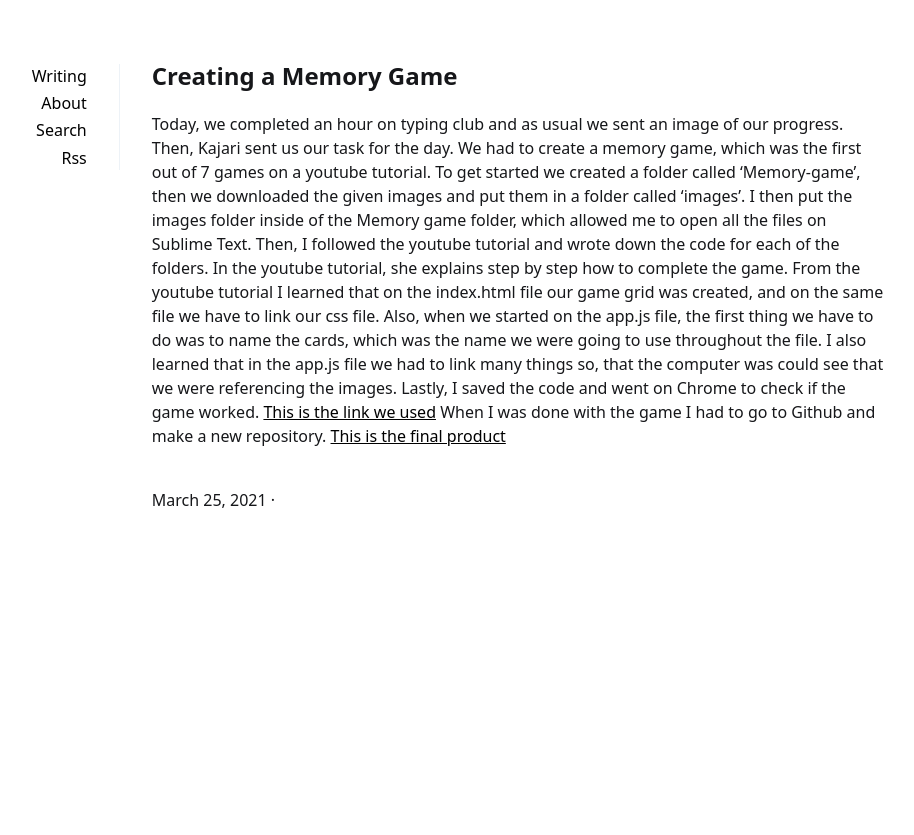
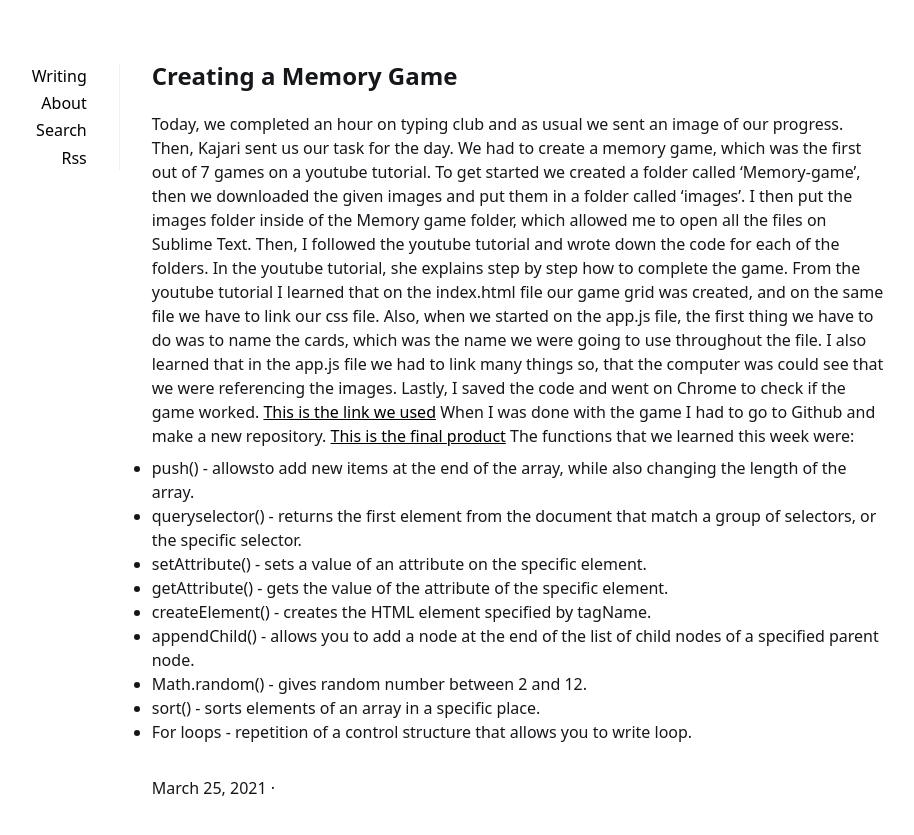
Before and after one commit to celestem406/celestem406.Github.io, a Jekyll site: the page built from _posts/2021-03-25-Creating-Memory-Game.md, in a window 1280 px wide. Shown: the top 835 px of the page, without its empty margins (201-1115 px from the left). Built offline with Jekyll 4.4.1, drawn with Linux system fonts in a browser that asks for light colours; a file with an impossible date is left out.

Commit message:
added code

```diff
--- a/_posts/2021-03-25-Creating-Memory-Game.md
+++ b/_posts/2021-03-25-Creating-Memory-Game.md
@@ -6,3 +6,13 @@ summary:
 tags:
 ---
 Today, we completed an hour on typing club and as usual we sent an image of our progress. Then, Kajari sent us our task for the day. We had to create a memory game, which was the first out of 7 games on a youtube tutorial. To get started we created a folder called 'Memory-game', then we downloaded the given images and put them in a folder called 'images'. I then put the images folder inside of the Memory game folder, which allowed me to open all the files on Sublime Text. Then, I followed the youtube tutorial and wrote down the code for each of the folders. In the youtube tutorial, she explains step by step how to complete the game. From the youtube tutorial I learned that on the index.html file our game grid was created, and on the same file we have to link our css file. Also, when we started on  the app.js file, the first thing we have to do was to name the cards, which was the name we were going to use throughout the file. I also learned that in the app.js file we had to link many things so, that the computer was could see that we were referencing the images. Lastly, I saved the code and went on Chrome to check if the game worked. [This is the link we used](https://www.youtube.com/watch?v=lhNdUVh3qCc) When I was done with the game I had to go to Github and make a new repository. [This is the final product](https://celestem406.github.io/Memory_Game/)
+The functions that we learned this week were:
+* push() - allowsto add new items at the end of the array, while also changing the length of the array.
+* queryselector() - returns the first element from the document that match a group of selectors, or the specific selector.
+* setAttribute() - sets a value of an attribute on the specific element.
+* getAttribute() - gets the value of the attribute of the specific element.
+* createElement() - creates the HTML element specified by tagName.
+* appendChild() - allows you to add a node at the end of the list of child nodes of a specified parent node.
+* Math.random() - gives random number between 2 and 12.
+* sort() - sorts elements of an array in a specific place.
+* For loops - repetition of a control structure that allows you to write loop.
```
